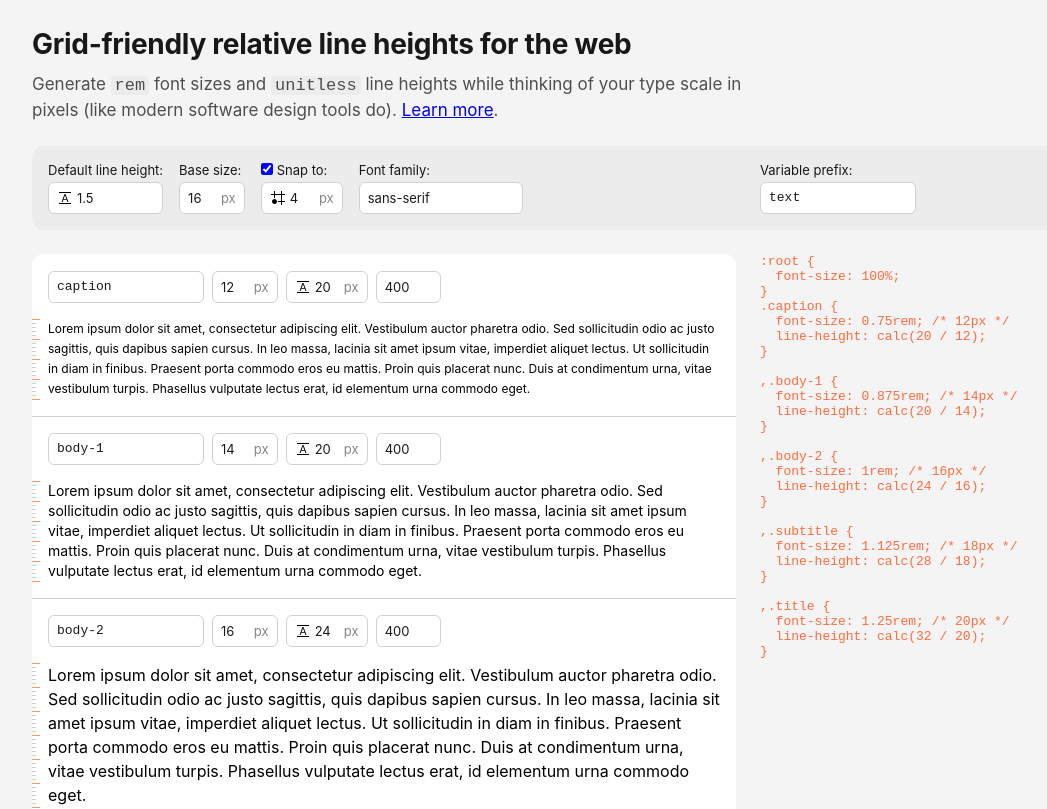
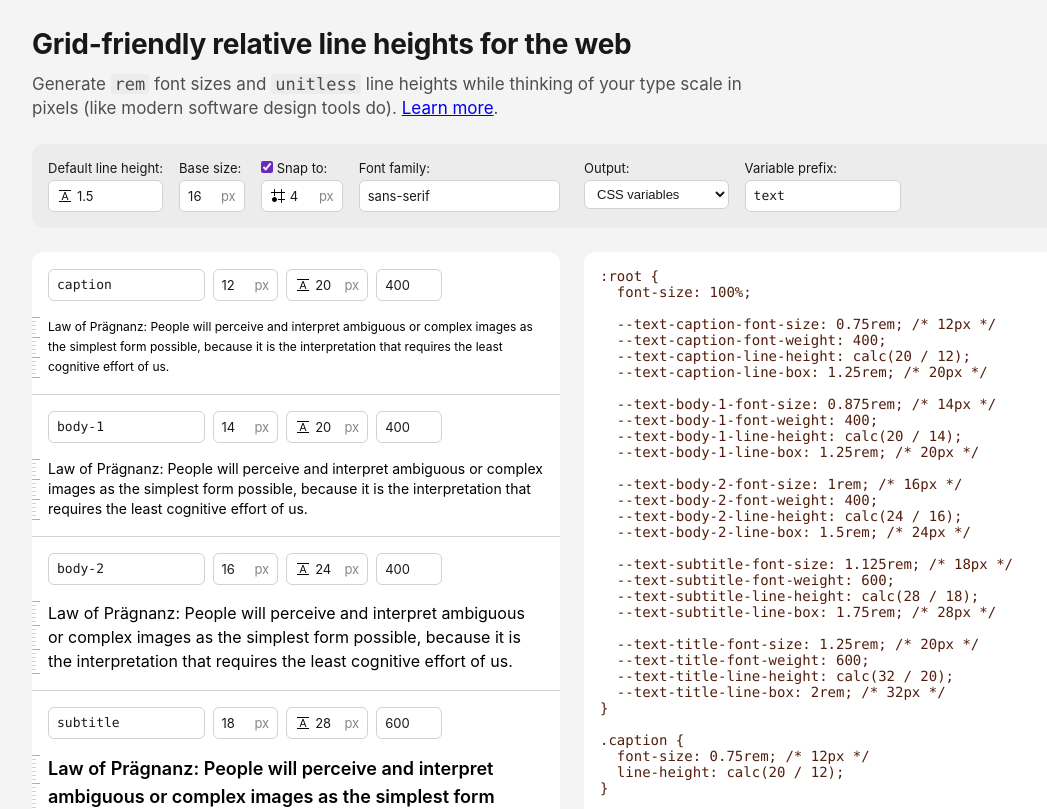
Before and after one commit to vdepizzol/grid-friendly-type-scale, a React (Create React App) app: page / in a window 1280 px wide. Shown: the top 809 px of the page, without its empty margins (68-1115 px from the left). Built offline with nearby package versions, Linux system fonts and the light colour scheme.

Commit message:
A beginning of a cleanup in the output

```diff
--- a/src/App.css
+++ b/src/App.css
@@ -9,7 +9,7 @@
 
 .app-main {
   display: grid;
-  grid-template-columns: 2fr 1fr;
+  grid-template-columns: 1fr 1fr;
   gap: var(--scale-24);
 }
 .app .app-output {
@@ -25,7 +25,15 @@
 /* app-code */
 
 .app .app-output {
-  font-family: monospace;
+
+}
+
+.app .app-output .Output {
+  background: var(--ui-obj-high);
+  border-radius: var(--ui-border-radius-large);
+  padding: var(--scale-16) var(--scale-16) var(--scale-20);
+  font-size: 0.875rem;
+  font-family: var(--ui-font-mono-family);
   white-space: pre;
-  color: #FF6B3E;
+  color: #521d0d;
 }
--- a/src/App.js
+++ b/src/App.js
@@ -28,6 +28,10 @@ class App extends React.Component {
         {id: 2, size: 16, title: "body-2", weight: 400},
         {id: 3, size: 18, title: "subtitle", weight: 600},
         {id: 4, size: 20, title: "title", weight: 600},
+
+        // weight
+        // computedLineHeight
+        // adjustedLineHeight
       ],
     };
 
@@ -46,6 +50,8 @@ class App extends React.Component {
     this.handleDefaultLineHeightChange = this.handleDefaultLineHeightChange.bind(this);
     this.handleFontFamilyChange = this.handleFontFamilyChange.bind(this);
     this.handleTypeScaleEditorChange = this.handleTypeScaleEditorChange.bind(this);
+
+    this.handleVariablePrefixChange = this.handleVariablePrefixChange.bind(this);
   }
 
   //#region [ handlers ]
@@ -138,6 +144,16 @@ class App extends React.Component {
 
     this.setState({typeScale: typeScales});
   }
+
+  handleVariablePrefixChange(value) {
+    this.setState({
+      config: {
+        ...this.state.config,
+        variablePrefix: value
+      }
+    });
+  }
+
   //#endregion
 
   //#region [ helper methods ]
@@ -182,6 +198,7 @@ class App extends React.Component {
             onGridSizeChange={this.handleGridSizeChange}
             onDefaultLineHeightChange={this.handleDefaultLineHeightChange}
             onFontFamilyChange={this.handleFontFamilyChange}
+            handleVariablePrefixChange={this.handleVariablePrefixChange}
           />
         </div>
 
@@ -203,10 +220,13 @@ class App extends React.Component {
           </div>
 
           <div className="app-output">
-            <CSSOutput
-              typeScale={this.state.typeScale}
-              baseFont={this.state.config.baseFont}
-              />
+            <div class="Output">
+              <CSSOutput
+                typeScale={this.state.typeScale}
+                baseFont={this.state.config.baseFont}
+                variablePrefix={this.state.config.variablePrefix}
+                />
+            </div>
           </div>
         </div>
       </div>
--- a/src/CSSOutput.js
+++ b/src/CSSOutput.js
@@ -9,6 +9,7 @@ class CSSOutput extends React.Component {
     this.convertToFriendlyClassName = this.convertToFriendlyClassName.bind(this);
     this.convertFontSizeToRem = this.convertFontSizeToRem.bind(this);
     this.convertLineHeightToUnitless = this.convertLineHeightToUnitless.bind(this);
+    this.convertPixelsToRem = this.convertPixelsToRem.bind(this);
   }
 
   convertBaseFontToPercentage(baseFont) {
@@ -28,20 +29,46 @@ class CSSOutput extends React.Component {
     return 'calc(' + lineHeight + ' / ' + fontSize + ')';
   }
 
+  convertPixelsToRem(size, baseFont) {
+    return size / baseFont;
+  }
+
   render() {
 
-    const root = ':root {' + "\n  " + 'font-size: ' + this.convertBaseFontToPercentage(this.props.baseFont) + "%;\n}" + "\n";
+    let variables = [];
+    let classes = [];
+    let variablePrefix = this.convertToFriendlyClassName(this.props.variablePrefix);
 
-    const listItems = this.props.typeScale.map((typeScaleItem) => {
-      let output = '.' + this.convertToFriendlyClassName(typeScaleItem.title) + " { \n";
-      output += "  font-size: " + this.convertFontSizeToRem(typeScaleItem.size, this.props.baseFont) + "rem; /* " + typeScaleItem.size + "px */ \n";
-      output += "  line-height: " + this.convertLineHeightToUnitless(typeScaleItem.adjustedLineHeight, typeScaleItem.size) + "; \n";
-      output += "}\n \n";
-      return output;
+    let loop = this.props.typeScale.map((item) => {
+      console.log('a');
+      const name = this.convertToFriendlyClassName(item.title);
+      const fontSize = this.convertFontSizeToRem(item.size, this.props.baseFont);
+      const fontWeight = item.weight;
+      const lineHeight = this.convertLineHeightToUnitless(item.adjustedLineHeight, item.size);
+      const lineBox = this.convertPixelsToRem(item.adjustedLineHeight, this.props.baseFont);
+
+      // process information before applying syntax highlighting classes
+
+      variables.push(`  --${variablePrefix}-${name}-font-size: ${fontSize}rem; /* ${item.size}px */
+  --${variablePrefix}-${name}-font-weight: ${fontWeight};
+  --${variablePrefix}-${name}-line-height: ${lineHeight};
+  --${variablePrefix}-${name}-line-box: ${lineBox}rem; /* ${item.adjustedLineHeight}px */`);
+
+      classes.push(`.${this.convertToFriendlyClassName(item.title)} {
+  font-size: ${this.convertFontSizeToRem(item.size, this.props.baseFont)}rem; /* ${item.size}px */
+  line-height: ${this.convertLineHeightToUnitless(item.adjustedLineHeight, item.size)};
+}`);
     });
 
+    const root = `:root {
+  font-size: ${this.convertBaseFontToPercentage(this.props.baseFont)}%;
 
-    return root + listItems;
+${variables.join("\n\n")}
+}
+
+${classes.join("\n\n")}`;
+
+    return root;
   }
 }
 
--- a/src/EditorTextSample.js
+++ b/src/EditorTextSample.js
@@ -6,12 +6,29 @@ class EditorTextSample extends React.Component {
   constructor(props) {
     super(props);
     this.textareaRef = React.createRef();
+    this.textSampleOrder = 8;
 
     this.state = {
-      value: 'Lorem ipsum dolor sit amet, consectetur adipiscing elit. Vestibulum auctor pharetra odio. Sed sollicitudin odio ac justo sagittis, quis dapibus sapien cursus. In leo massa, lacinia sit amet ipsum vitae, imperdiet aliquet lectus. Ut sollicitudin in diam in finibus. Praesent porta commodo eros eu mattis. Proin quis placerat nunc. Duis at condimentum urna, vitae vestibulum turpis. Phasellus vulputate lectus erat, id elementum urna commodo eget.',
+      value: this.generateTextSample(),
     };
 
     this.handleChange = this.handleChange.bind(this);
+  }
+
+  generateTextSample() {
+    // needs to place this somewhere else to be shared.
+    const textSamples = [
+      'Aesthetic-Usability Effect: Users often perceive aesthetically pleasing design as design that’s more usable.',
+      'Doherty Threshold: Productivity soars when a computer and its users interact at a pace (<400ms) that ensures that neither has to wait on the other.',
+      'Fitts’s Law: The time to acquire a target is a function of the distance to and size of the target.',
+      'Goal-Gradient Effect: The tendency to approach a goal increases with proximity to the goal.',
+      'Hick’s Law: The time it takes to make a decision increases with the number and complexity of choices.',
+      'Jakob’s Law: Users spend most of their time on other sites. This means that users prefer your site to work the same way as all the other sites they already know.',
+      'Law of Common Region: Elements tend to be perceived into groups if they are sharing an area with a clearly defined boundary.',
+      'Law of Proximity: Objects that are near, or proximate to each other, tend to be grouped together.',
+      'Law of Prägnanz: People will perceive and interpret ambiguous or complex images as the simplest form possible, because it is the interpretation that requires the least cognitive effort of us.',
+    ];
+    return textSamples[this.textSampleOrder];
   }
 
   handleChange(event) {
--- a/src/EditorToolbar.css
+++ b/src/EditorToolbar.css
@@ -4,7 +4,7 @@
   grid-auto-flow: column;
   gap: var(--scale-24);
   border-radius: var(--ui-border-radius-large);
-  grid-template-columns: 2fr 1fr;
+  grid-template-columns: 1fr 1fr;
   transition: 80ms linear box-shadow;
 }
 
@@ -17,10 +17,13 @@
   flex-flow: row;
   gap: var(--scale-16);
   padding: var(--scale-16);
+  padding-right: 0;
 }
 
 .editor-toolbar-output {
-  background: transparent;
+  display: flex;
+  flex-flow: row;
+  gap: var(--scale-16);
   padding: var(--scale-16);
   padding-left: 0;
 }
--- a/src/EditorToolbar.js
+++ b/src/EditorToolbar.js
@@ -33,12 +33,17 @@ class EditorToolbar extends React.Component {
     return this.props.onFontFamilyChange(e.target.value);
   }
 
+  handleVariablePrefixChange(e) {
+    return this.props.handleVariablePrefixChange(e.target.value);
+  }
+
   bindHandlersToContext() {
     this.handleBaseFontChange = this.handleBaseFontChange.bind(this);
     this.handleSnapToggleChange = this.handleSnapToggleChange.bind(this);
     this.handleGridSizeChange = this.handleGridSizeChange.bind(this);
     this.handleDefaultLineHeightChange = this.handleDefaultLineHeightChange.bind(this);
     this.handleFontFamilyChange = this.handleFontFamilyChange.bind(this);
+    this.handleVariablePrefixChange = this.handleVariablePrefixChange.bind(this);
   }
 
   render() {
@@ -84,10 +89,11 @@ class EditorToolbar extends React.Component {
 
             <TextboxLabel
               id="font-family"
-              title="Font family">
+              title="Font family"
+              fullWidth>
               <Textbox
                   type="text"
-                  className={['width-md']}
+                  width="full"
                   id="font-family"
                   onChange={this.handleFontFamilyChange}
                   list="fontFamilySuggestions"
@@ -102,6 +108,17 @@ class EditorToolbar extends React.Component {
           </div>
 
           <div className="editor-toolbar-output">
+
+
+            <TextboxLabel
+                id="output-type"
+                title="Output">
+                <select className='Textbox width-md'>
+                  <option>CSS variables</option>
+                  <option>CSS classes</option>
+                </select>
+            </TextboxLabel>
+
             <TextboxLabel
                 id="variable-prefix"
                 title="Variable prefix">
@@ -109,10 +126,9 @@ class EditorToolbar extends React.Component {
                     type="text"
                     className={['monospace width-md']}
                     id="variable-prefix"
-                  /*onChange={this.handleFontFamilyChange}*/
+                    onChange={this.handleVariablePrefixChange}
                     value="text" />
             </TextboxLabel>
-
           </div>
         </div>
       );
--- a/src/index.css
+++ b/src/index.css
@@ -19,7 +19,7 @@
   --ui-obj-lowest: #ccc;
 
   --ui-obj-border: #D1D1D1;
-  --ui-obj-focus: blue;
+  --ui-obj-focus: #6A2ABC;
   --ui-obj-anchor: blue;
   --ui-obj-accent: #FF975C;
 
@@ -34,7 +34,7 @@
   /* Typographic grid */
   --ui-grid-line: rgba(255, 0, 0, 0.06);
 
-  --accent: blue;
+  --accent: #6A2ABC;
 
   /* Spacing */
   --scale-2:  0.125rem; /* 2px */
@@ -68,7 +68,8 @@
     'Segoe UI Variable Text', 'Segoe UI', 'Meiryo', /* Windows */
     system-ui, ui-sans-serif, Helvetica, sans-serif; /* Linux + fallback */
 
-  --ui-font-mono-family: monospace;
+  --ui-font-mono-family: source-code-pro, Menlo, Monaco, Consolas, 'Courier New',
+  monospace;
 
   font-size: var(--base-font);
 }
@@ -76,7 +77,7 @@
 @import url('https://fonts.googleapis.com/css2?family=Inter:wght@100;200;300;400;500;600;700;800;900&display=swap');
 
 ::selection {
-  background-color: rgba(42, 192, 192, 0.308);
+  background-color: rgba(91, 0, 207, 0.2);
 }
 
 body {
@@ -89,8 +90,7 @@ body {
 }
 
 code {
-  font-family: source-code-pro, Menlo, Monaco, Consolas, 'Courier New',
-    monospace;
+  font-family: var(--ui-font-mono-family);
 }
 
 h2 {
```
Lines whose indentation alone changed are shown as unchanged.
